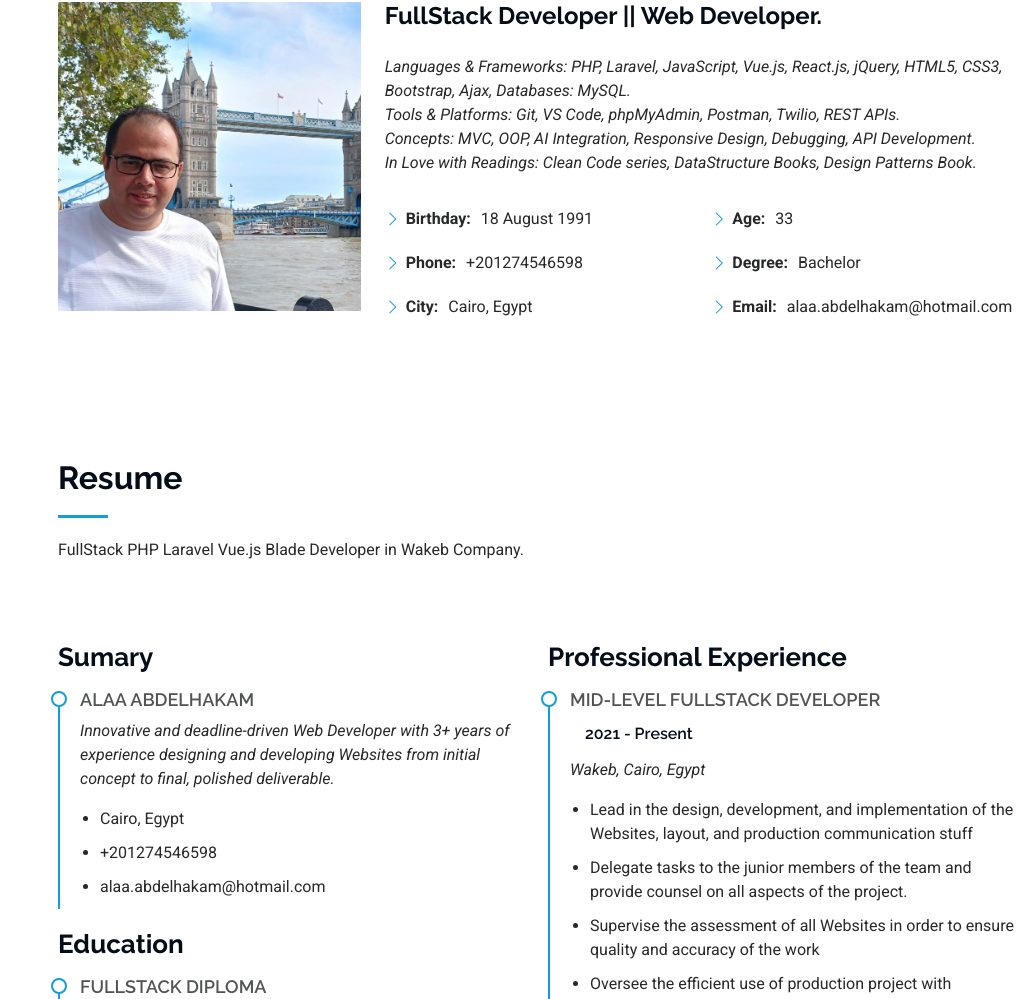
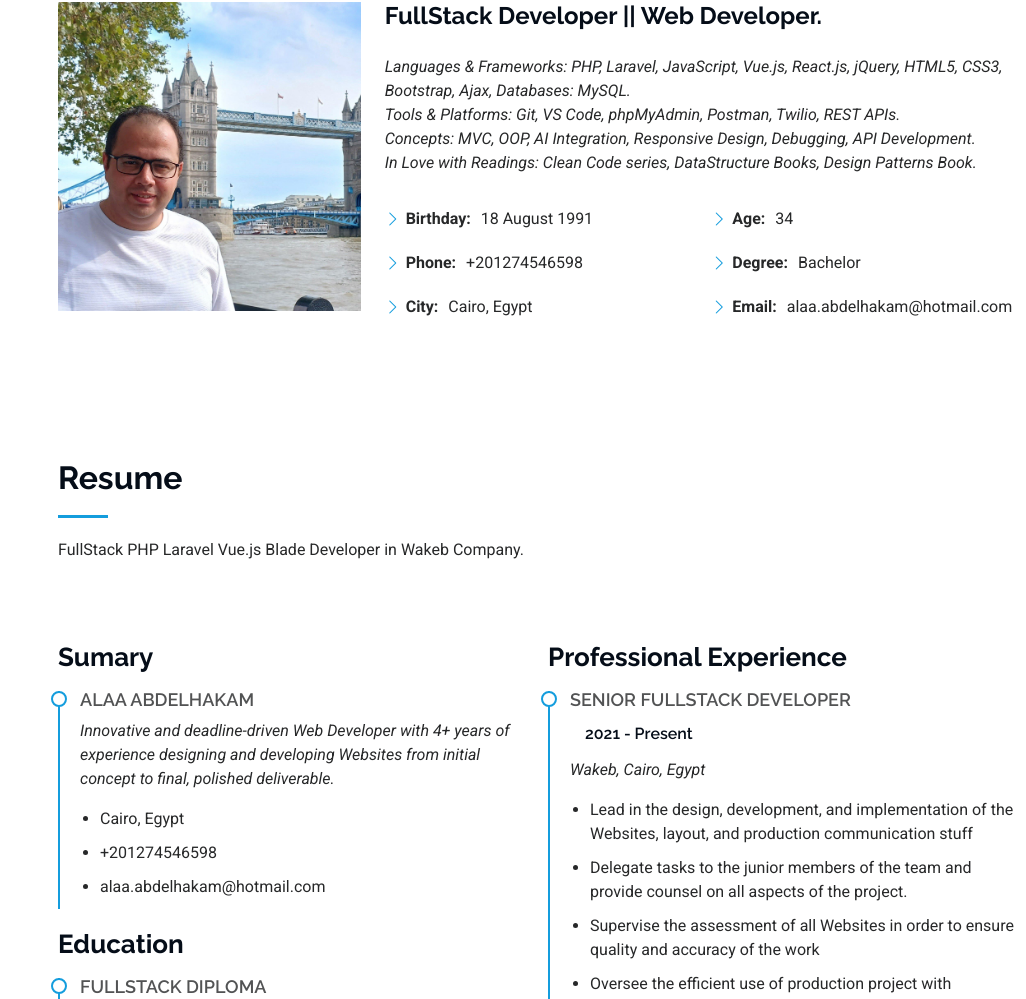
Before and after one commit to AlaaAbdelhakam/alaaabdelhakam.github.io, a plain HTML site: page index.html in a window 1280 px wide. Shown: the part 1092-2091 px from the top of the page, without its empty margins (254-1280 px from the left). Drawn offline with Linux system fonts and the light colour scheme.

Commit message:
Update index.html

```diff
--- a/index.html
+++ b/index.html
@@ -134,7 +134,7 @@
               </div>
               <div class="col-lg-6">
                 <ul>
-                  <li><i class="bi bi-chevron-right"></i> <strong>Age:</strong> <span>33</span></li>
+                  <li><i class="bi bi-chevron-right"></i> <strong>Age:</strong> <span>34</span></li>
                   <li><i class="bi bi-chevron-right"></i> <strong>Degree:</strong> <span>Bachelor</span></li>
                   <li><i class="bi bi-chevron-right"></i> <strong>Email:</strong> <span>alaa.abdelhakam@hotmail.com</span></li>
                   <!-- <li><i class="bi bi-chevron-right"></i> <strong>Freelance:</strong> <span>Available</span></li> -->
@@ -169,7 +169,7 @@
 
             <div class="resume-item pb-0">
               <h4>Alaa Abdelhakam</h4>
-              <p><em>Innovative and deadline-driven Web Developer with 3+ years of experience designing and developing Websites from initial concept to final, polished deliverable.</em></p>
+              <p><em>Innovative and deadline-driven Web Developer with 4+ years of experience designing and developing Websites from initial concept to final, polished deliverable.</em></p>
               <ul>
                 <li>Cairo, Egypt</li>
                 <li>+201274546598</li>
@@ -201,7 +201,7 @@
           <div class="col-lg-6" data-aos="fade-up" data-aos-delay="200">
             <h3 class="resume-title">Professional Experience</h3>
             <div class="resume-item">
-              <h4>Mid-Level FullStack Developer</h4>
+              <h4>Senior FullStack Developer</h4>
               <h5>2021 - Present</h5>
               <p><em>Wakeb, Cairo, Egypt </em></p>
               <ul>
```
